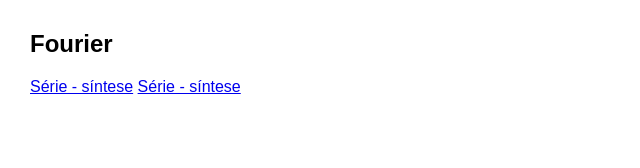
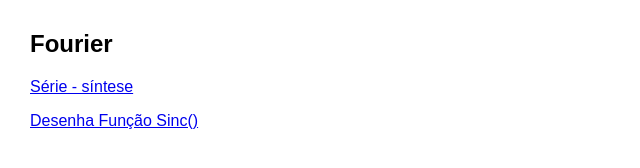
Before and after one commit to ecgurjao/Applets, a plain HTML site: page index.html in a window 1280 px wide. Shown: the whole page, without its empty margins (0-640 px from the left). Drawn offline with Linux system fonts and the light colour scheme.

Commit message:
Update index.html

```diff
--- a/index.html
+++ b/index.html
@@ -37,6 +37,7 @@
 
 <h2>Fourier</a></h2>
 <a href="Serie_Fourier.html">Série - síntese</a>
-<a href="grafico_sinc_x_omega.html">Série - síntese</a>
+<p>
+<a href="grafico_sinc_x_omega.html">Desenha Função Sinc()</a>
 </body
 </html>
```
